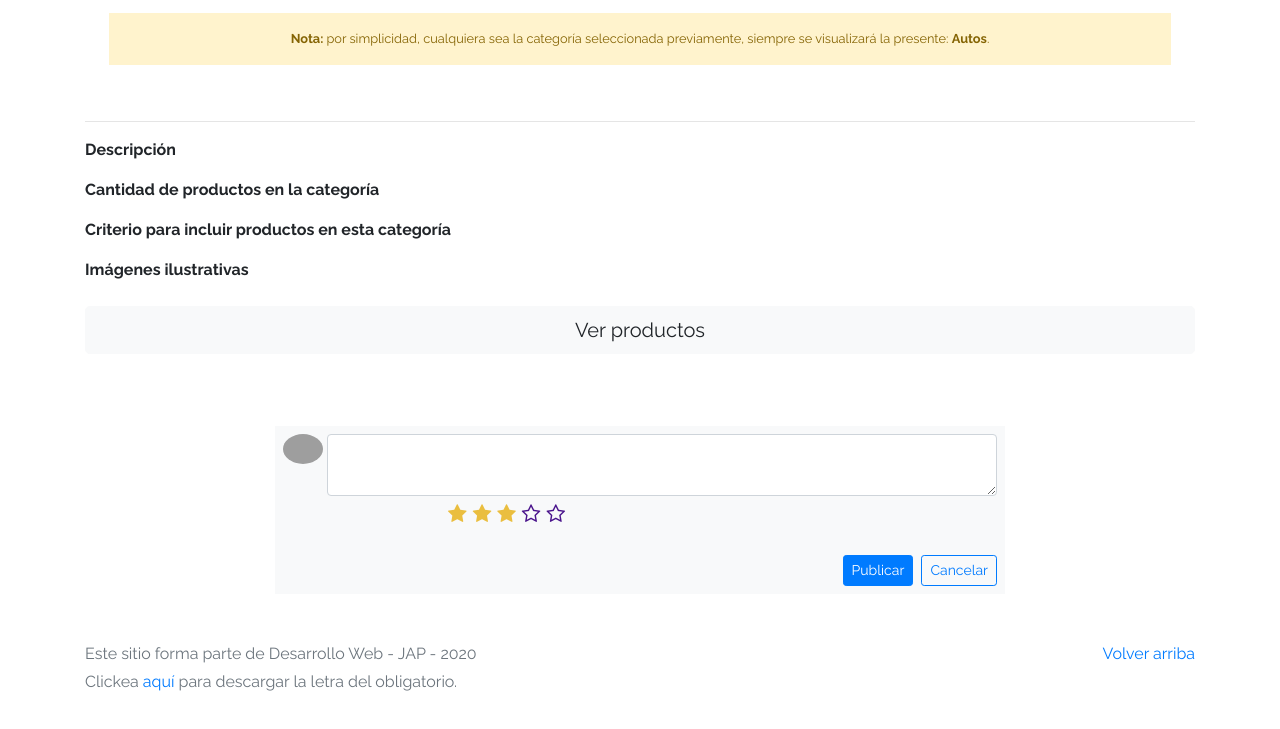
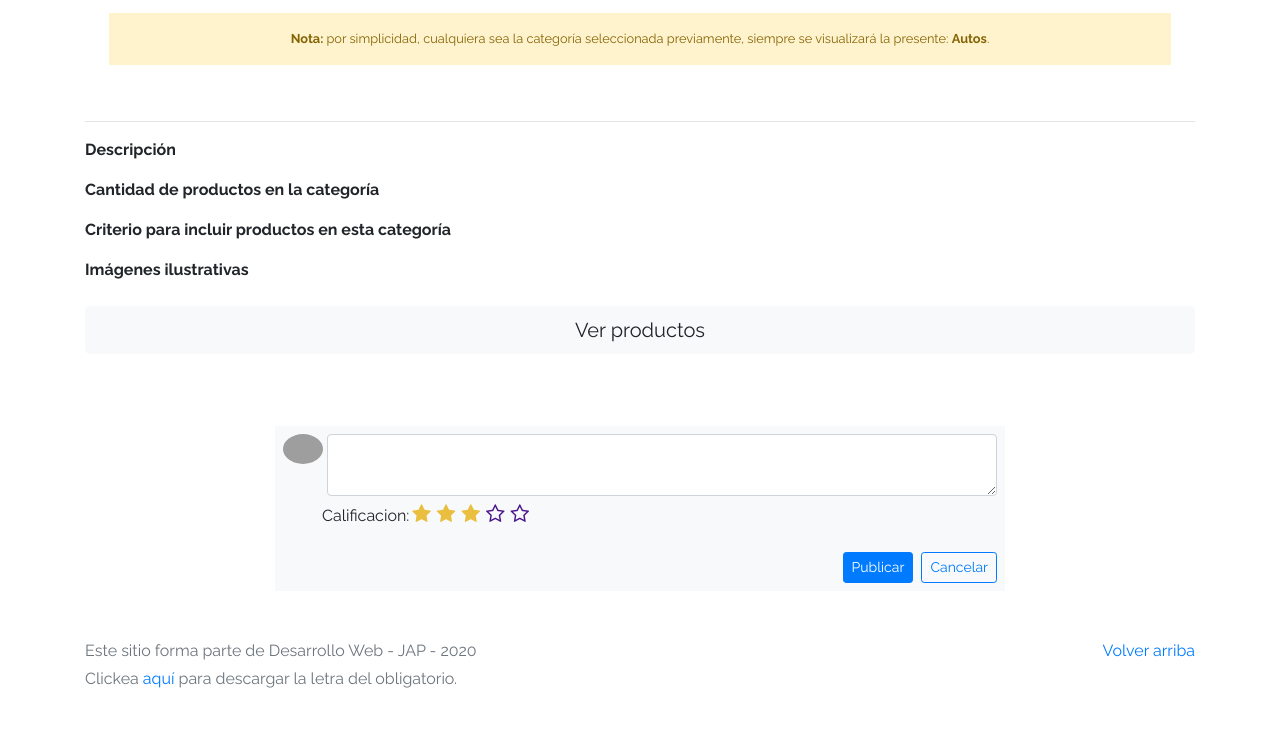
Before and after one commit to germanrk/e-commerce, a plain HTML site: page product-info.html in a window 1280 px wide. Shown: the part 301-1030 px from the top of the page. Drawn offline with Linux system fonts and the light colour scheme; no server answers; grey boxes are pictures that could not be loaded.

Commit message:
Tercera entrega terminada

```diff
--- a/product-info.html
+++ b/product-info.html
@@ -89,8 +89,9 @@
                   </div>
                   <div class="container d-flex justify-content-left mt-100">
                     <div class="row">
-                        <div class="col-md-12">
-                            <div class="stars">
+                        <div class="col">
+                            <div class="stars d-flex justify-content-left ml-4">
+                              <p class="mt-2">Calificacion:</p>
                                 <form action="">
                                 <input class="star star-5" id="star-5" type="radio" autocomplete="off" name="star" />
                                 <label class="star star-5" for="star-5"></label>
```
